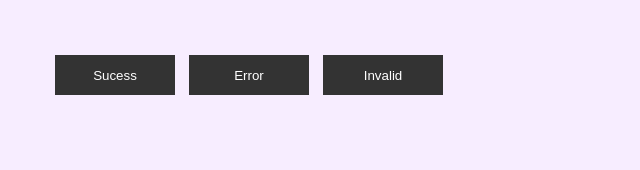
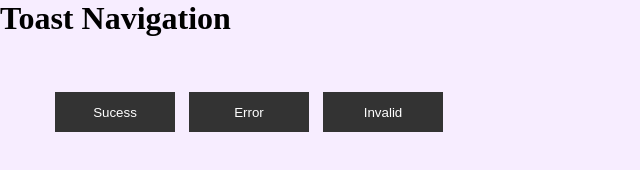
Before and after one commit to Elliot101-Synatx/Javascript-Projects, a plain HTML site: page Notification-bar/index.html in a window 1280 px wide. Shown: the whole page, without its empty margins (0-640 px from the left). Drawn offline with Linux system fonts and the light colour scheme.

Commit message:
committed

```diff
--- a/Notification-bar/index.html
+++ b/Notification-bar/index.html
@@ -11,6 +11,7 @@
     ></script>
   </head>
   <body>
+    <h1>Toast Navigation</h1>
     <div class="buttons">
       <button onclick="showToast(succesMsg)" type="button">Sucess</button>
       <button onclick="showToast(errorMsg)" type="button">Error</button>
```
